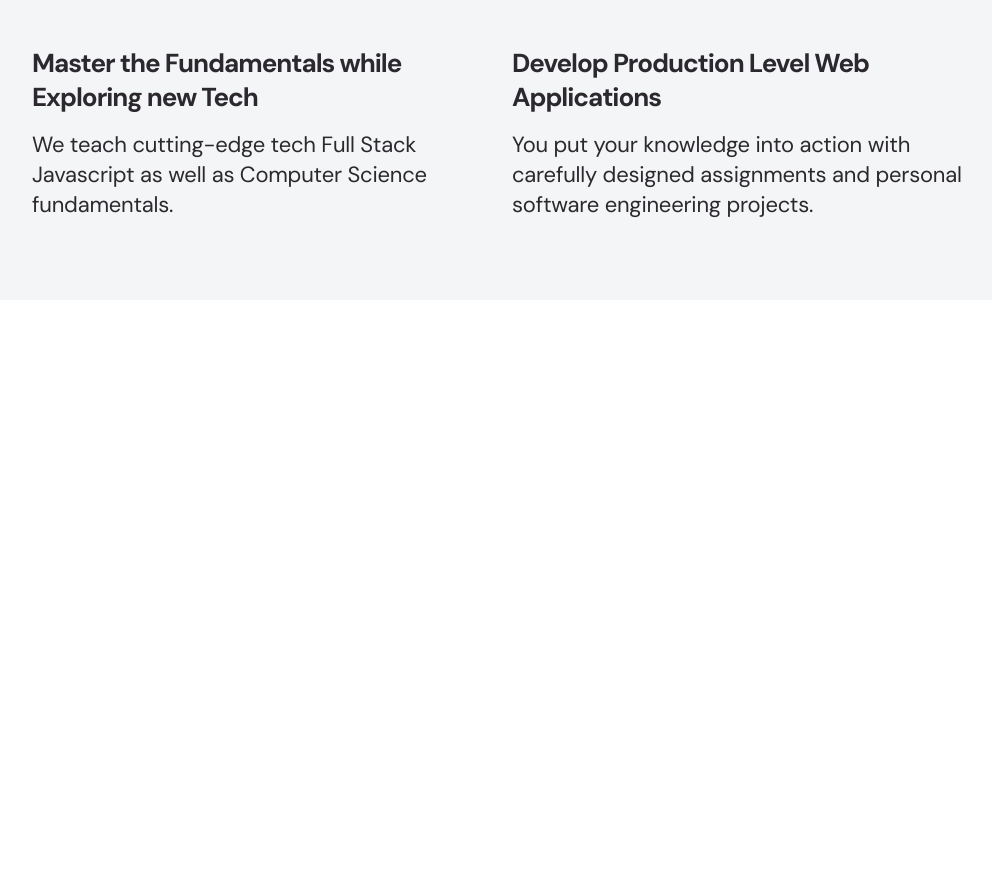
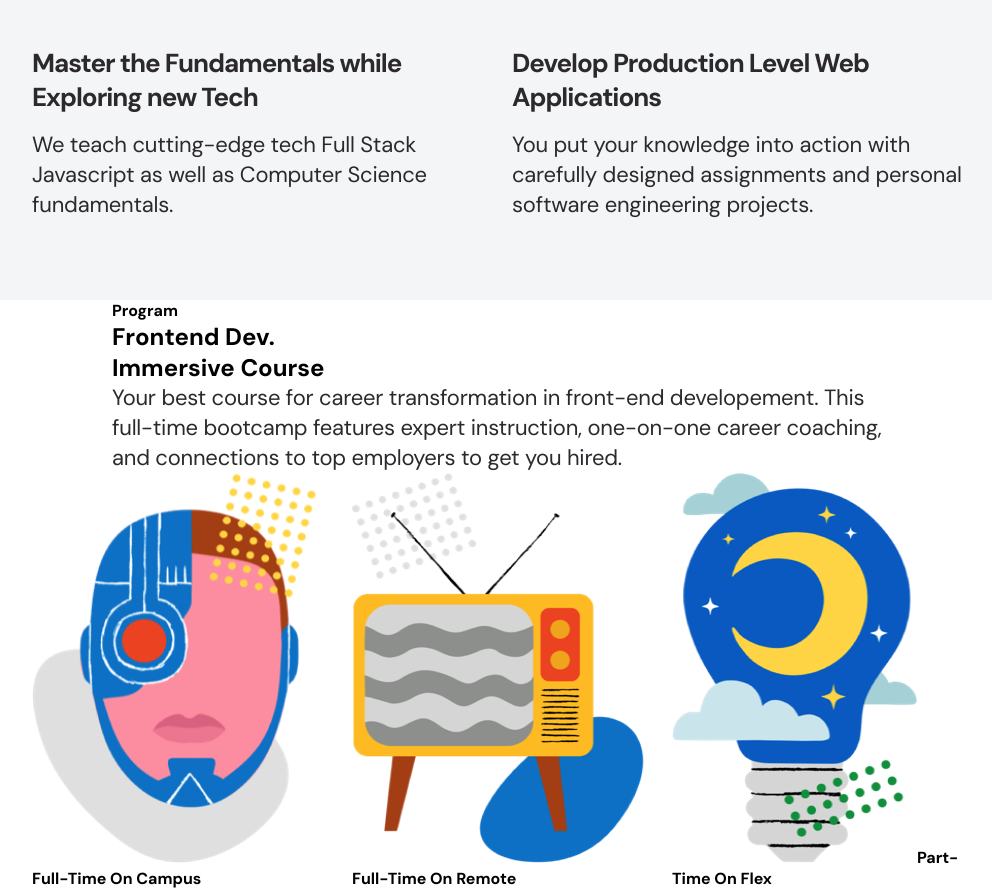
Before and after one commit to ysh1096/CSS-practice, a plain HTML site: page final-project/index.html in a window 1280 px wide. Shown: the part 602-1491 px from the top of the page, without its empty margins (143-1135 px from the left). Before the commit the page ends 902 px from the top, so only its background shows below. Drawn offline with Linux system fonts and the light colour scheme.

Commit message:
Update index.html

```diff
--- a/final-project/index.html
+++ b/final-project/index.html
@@ -14,12 +14,12 @@
         <div class="row">
           <div class="col-12">
             <div class="landing-content">
-                <h1 class="landing-title">Change your career,
-                </br>Change your life</h1>
+              <h1 class="landing-title">Change your career, <br />Change your life</h1>
 
-                <p class="landing-dsc">Get ahead with expert-led training in
-                </br> coding & design</p>
-
+              <p class="landing-dsc">
+                Get ahead with expert-led training in <br />
+                coding & design
+              </p>
 
               <div class="button-group">
                 <a href="#" class="fill-button"> Apply now </a>
@@ -36,11 +36,39 @@
         <div class="row">
           <div class="col-12 col-md-6">
             <h2 class="service-title">Master the Fundamentals while Exploring new Tech</h2>
-                    <p class="service-dsc">We teach cutting-edge tech Full Stack Javascript as well as Computer Science fundamentals. </p>
+            <p class="service-dsc">We teach cutting-edge tech Full Stack Javascript as well as Computer Science fundamentals.</p>
           </div>
           <div class="col-12 col-md-6">
             <h2 class="service-title">Develop Production Level Web Applications</h2>
-                    <p class="service-dsc">You put your knowledge into action with carefully designed assignments and personal software engineering projects.</p>
+            <p class="service-dsc">
+              You put your knowledge into action with carefully designed assignments and personal software engineering projects.
+            </p>
+          </div>
+        </div>
+      </div>
+    </section>
+
+    <section class="program section">
+      <div class="container">
+        <div class="row justify-content-center">
+          <div class="col-12 col-md-10">
+            <strong class="section-category">Program</strong>
+            <h1 class="section-title">Frontend Dev. <br />Immersive Course</h1>
+            <p class="section-dsc">
+              Your best course for career transformation in front-end developement. This full-time bootcamp features expert instruction,
+              one-on-one career coaching, and connections to top employers to get you hired.
+            </p>
+          </div>
+        </div>
+        <div class="row">
+          <div class="col-12 col-md-4">
+            <a href="#" class="program-card"><img src="./assets/img-fulltime-campus.png" alt="" /><strong>Full-Time On Campus</strong></a>
+          </div>
+          <div class="col-12 col-md-4">
+            <a href="#" class="program-card"><img src="./assets/img-fulltime-remote.png" alt="" /><strong>Full-Time On Remote</strong></a>
+          </div>
+          <div class="col-12 col-md-4">
+            <a href="#" class="program-card"><img src="./assets/img-parttime-flex.png" alt="" /><strong>Part-Time On Flex</strong></a>
           </div>
         </div>
       </div>
```
Lines whose indentation alone changed are shown as unchanged.
